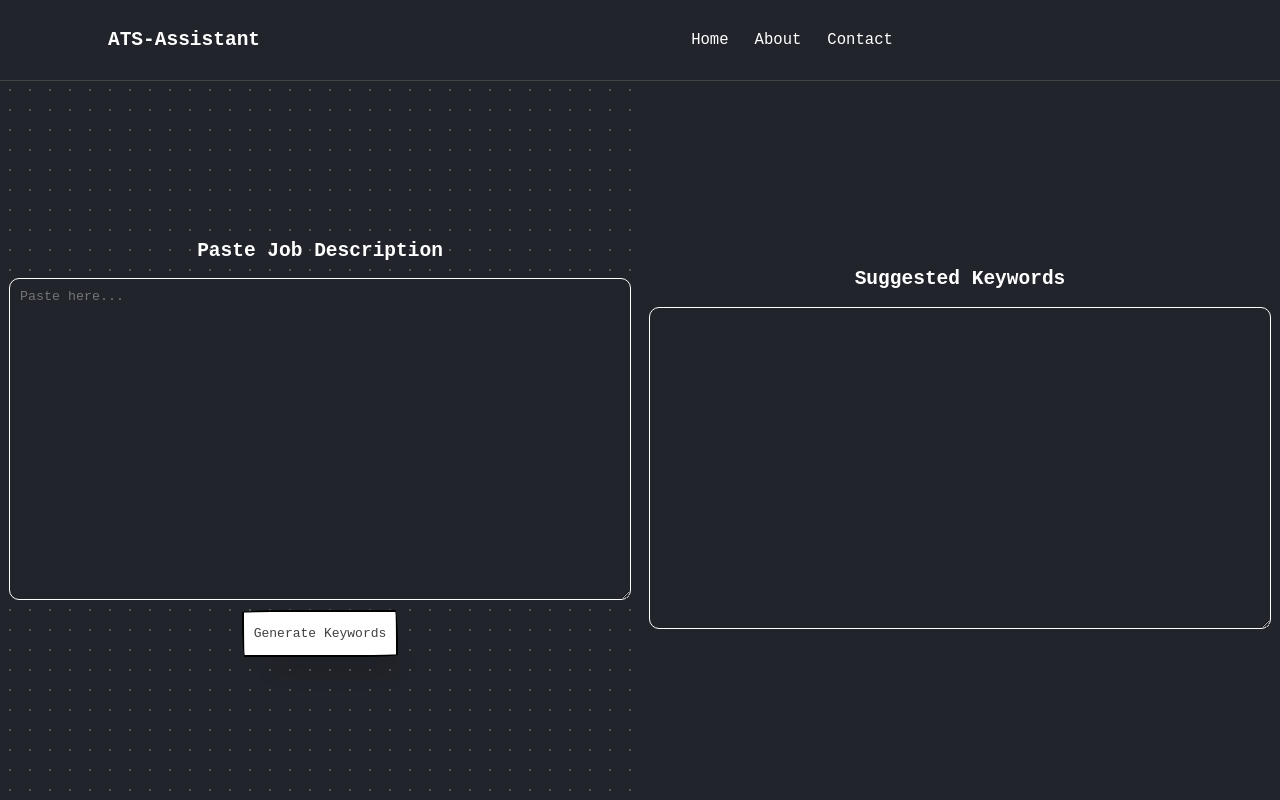
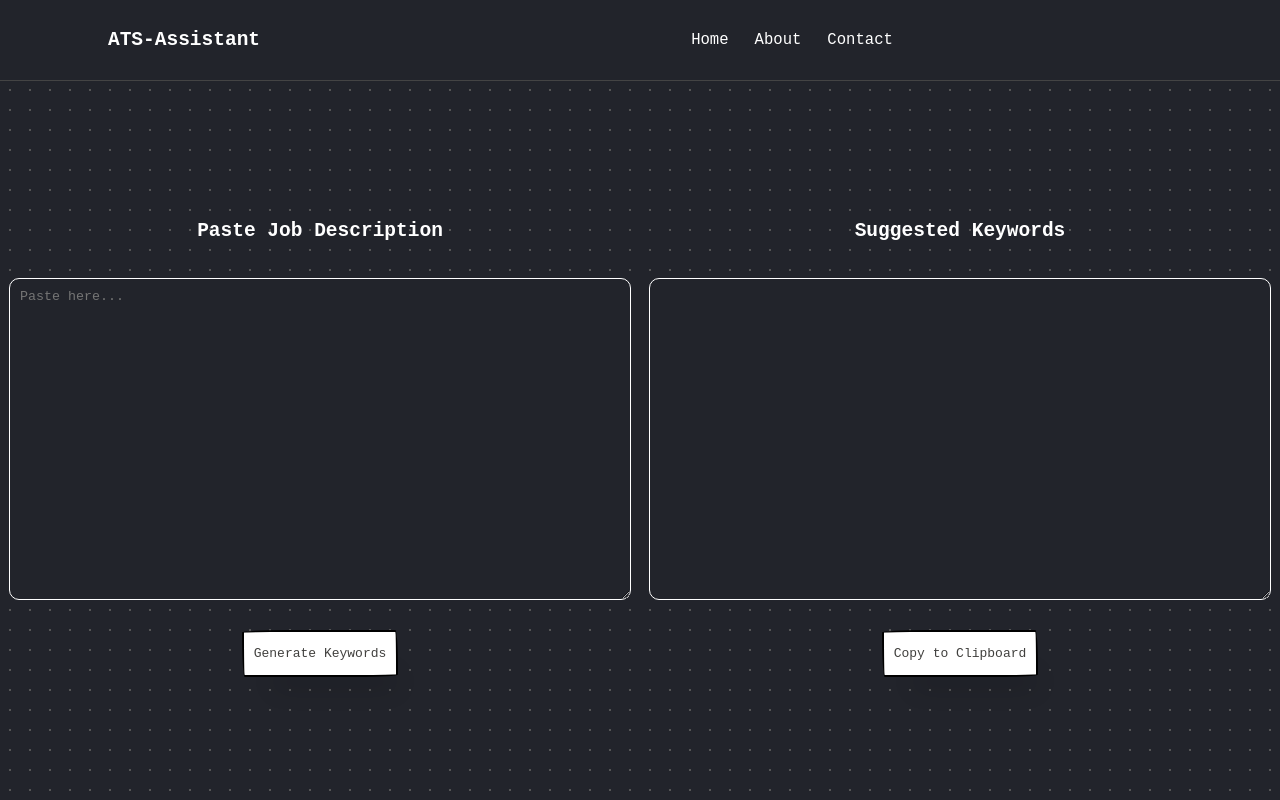
Before and after one commit to totembeing/ats-assistant, a React (Create React App) app in the folder ats-assistant/: page / in a window 1280 px wide. Built offline with nearby package versions, Linux system fonts and the light colour scheme.

Commit message:
Fixed input & output alignment issues | Added copy to clipboard functionality for output

```diff
--- a/ats-assistant/src/App.css
+++ b/ats-assistant/src/App.css
@@ -106,6 +106,34 @@ a {
 
 /*
 ====================================================================
+INPUT & OUTPUT CONTAINERS
+====================================================================
+*/
+
+.inputContainer {
+  flex: 1;
+  display: flex;
+  padding: 20px;
+  background: transparent;
+  align-items: center;
+  justify-content: center;
+  flex-direction: column;
+  gap: 20px;
+}
+
+.outputContainer {
+  flex: 1;
+  display: flex;
+  padding: 20px;
+  background: transparent;
+  align-items: center;
+  justify-content: center;
+  flex-direction: column;
+  gap: 20px;
+}
+
+/*
+====================================================================
 INPUT & OUTPUT TEXT AREAS
 ====================================================================
 */
--- a/ats-assistant/src/App.js
+++ b/ats-assistant/src/App.js
@@ -14,7 +14,7 @@ function App() {
     }
   }, [text]);
 
-  const handleClick = async () => {
+  const handleClick1 = async () => {
     const response = await fetch('http://localhost:5000/generate-keywords', {
       method: 'POST',
       headers: {'Content-Type': 'application/json'},
@@ -27,6 +27,16 @@ function App() {
     setKeywords(data.keywordsText || []); //Changed from data.keywords to data.keywordsText
     console.log('Keywords generated:', keywords);
   };
+
+  const copyToClipboard = async () => {
+    try {
+      await navigator.clipboard.writeText(keywords);
+      alert('Keywords copied to clipboard!');
+    }catch (err) {
+      console.error('Failed to copy keywords: ', err);
+      alert('Failed to copy keywords');
+    }
+  }
 
   return (
     <div style={{ display: 'flex', height: '100vh', background: '#22242B', backgroundImage: 'radial-gradient(#555 1px, transparent 1px)', backgroundSize: '20px 20px', flexDirection: 'column'}}>
@@ -43,7 +53,7 @@ function App() {
         </nav>
       </header>
       <div style={{ display: 'flex', height: '90%', background: 'transparent'}}>
-        <div style={{ flex: 1, padding: '20px', background: 'transparent', display: 'flex', flexDirection: 'column', alignItems: 'center', justifyContent: 'center' }}>
+        <div className= 'inputContainer' >
           <h2 style={{color: '#FFFFFF'}}>Paste Job Description</h2>
           <textarea
             className= 'inputTextArea'
@@ -51,18 +61,21 @@ function App() {
             onChange={(e) => setText(e.target.value)}
             placeholder="Paste here..."
           />
-          <button onClick={handleClick} style={{ marginTop: '10px' }}>
+          <button onClick={handleClick1} style={{ marginTop: '10px' }}>
             Generate Keywords
           </button>
         </div>
 
-        <div style={{ flex: 1, padding: '20px', background: '#22242B', display: 'flex', flexDirection: 'column', alignItems: 'center', justifyContent: 'center' }}>
+        <div className='outputContainer' >
           <h2 style={{color: '#FFFFFF'}}>Suggested Keywords</h2>
           <textarea
             className= 'outputTextArea'
             value= {keywords}
             readOnly
           />
+          <button onClick={copyToClipboard} style={{ marginTop: '10px' }}>
+            Copy to Clipboard
+          </button>
         </div>
       </div>
     </div>
```
